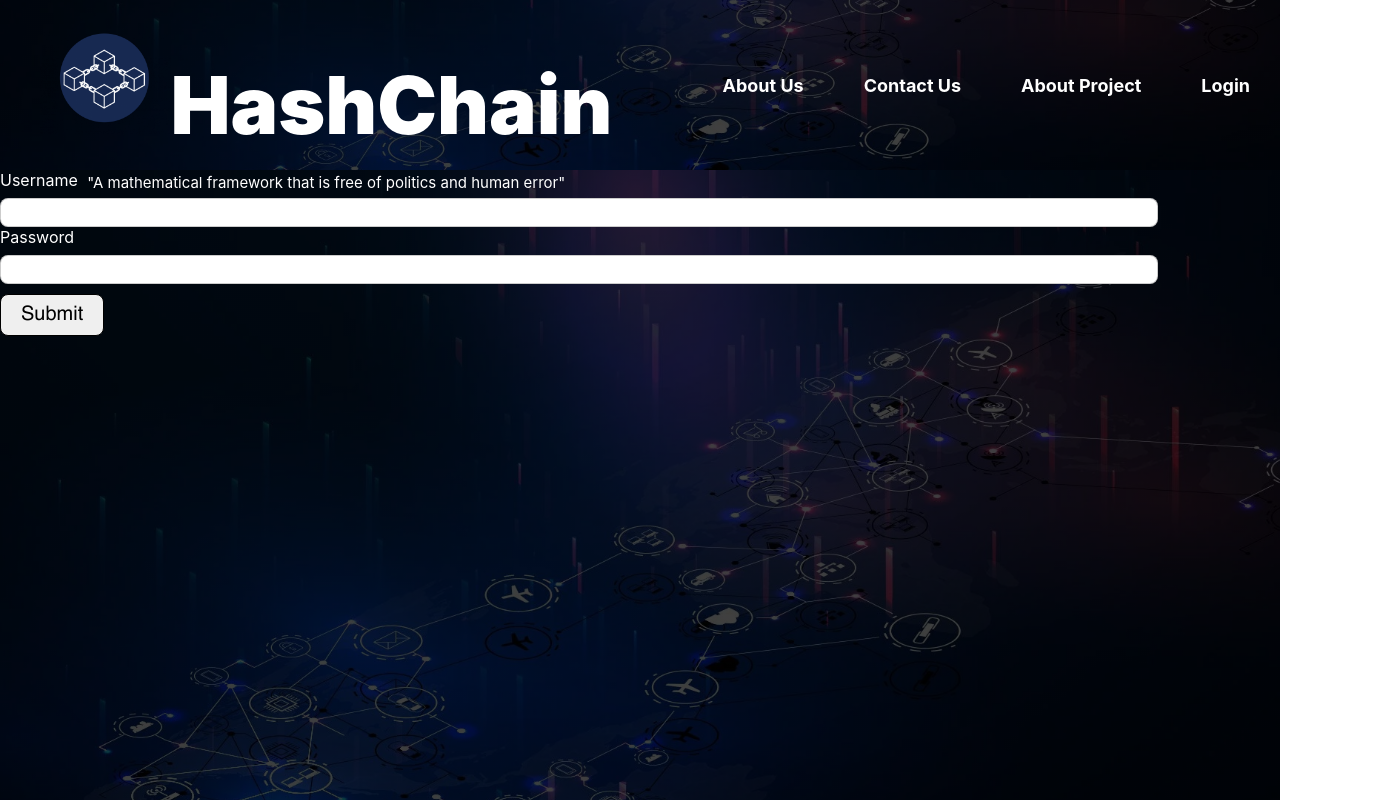
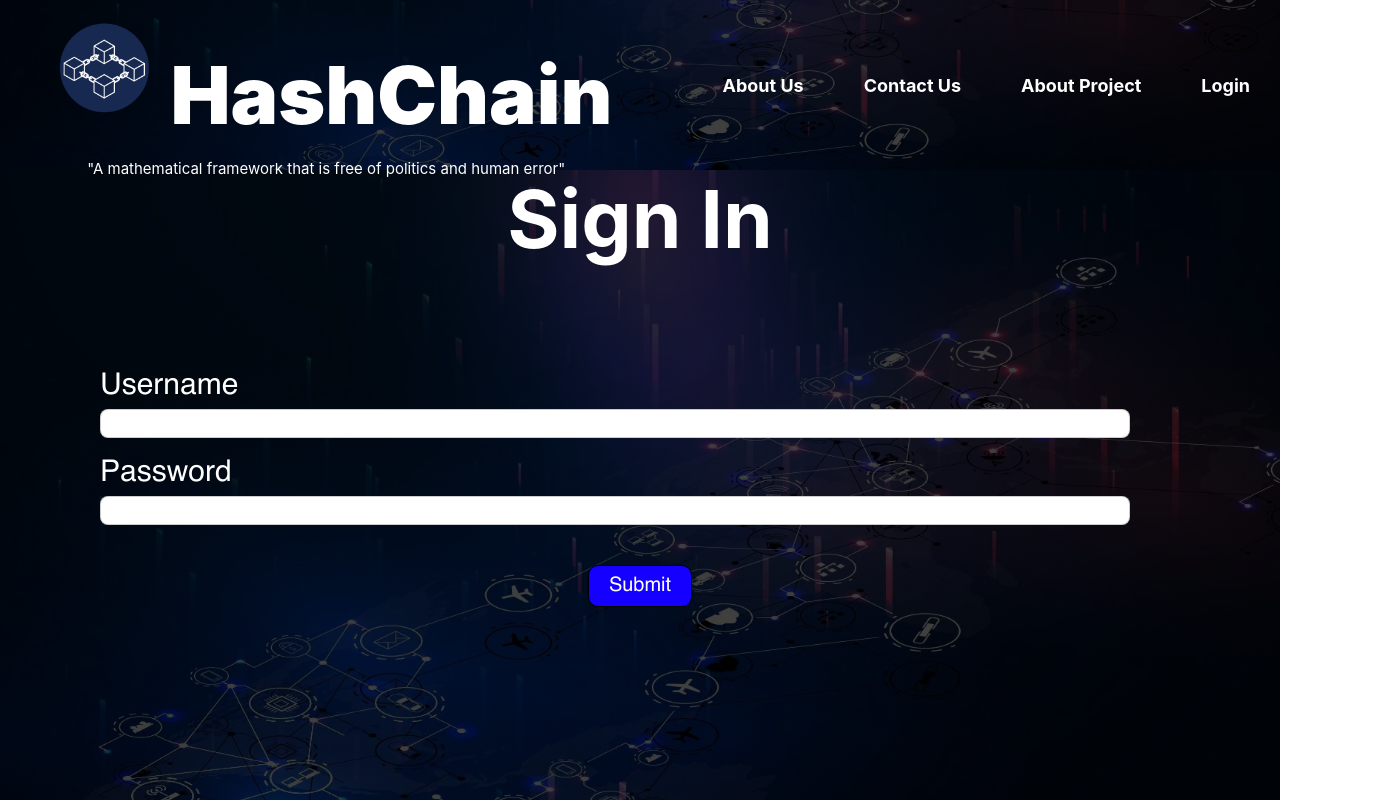
Before and after one commit to CosmoProgrammer/HashChain, a React (Create React App) app in the folder main_app/: page / in a window 1280 px wide. Shown: the top 800 px of the page, 1380 px wide, since content can reach past the window. Built offline with nearby package versions, Linux system fonts and the light colour scheme.

Commit message:
css done except contacts

```diff
--- a/main_app/src/containers/login.js
+++ b/main_app/src/containers/login.js
@@ -31,6 +31,9 @@ function Login(){
     }
 return (<>
 <div className="home">
+<div className="Aboutinfo">
+      <h1>Sign In</h1>
+      </div>
   <div className="form">
     <form onSubmit={HandleOnSubmit}>
       <div className="input-container">
@@ -39,7 +42,7 @@ return (<>
           onChange={(u)=>setUsername(u.target.value)} required/>
 
       </div>
-      <div className="input-container">
+      <div className="password-container">
           <label>Password</label>
           <input type="password" name="password"
           onChange={(p)=>setPassword(p.target.value)} required/>
--- a/main_app/src/styles/home.css
+++ b/main_app/src/styles/home.css
@@ -63,7 +63,7 @@
     height: 5px;
     width: 0%;
     background-color: rgb(176, 176, 255);
-    transition: 0.5s;
+    transition: 0.35s all ease-in-out;
     position: absolute;
     left: 0;
     bottom: -5px;
@@ -94,7 +94,7 @@
     color: #fff;
     border-radius: 30px;
     text-decoration: none;
-    transition: 0.5s;
+    transition: 0.35s all ease-in-out;
   }
 
   .search-button:hover,
@@ -109,30 +109,6 @@
     position: relative;
     bottom: 0px;
   }
-  a.Contact{
-    background-color: white;
-    width: 100px;
-    height: 100px;
-    border-radius: 100%;
-    margin:20px;
-    border: #fff solid 2px;
-    position: relative;
-    overflow: hidden;
-
-  }
-  a.Contact::before{
-    content: '';
-    background-color: #1500ff;
-    width: 100%;
-    height: 100%;
-    position: absolute;
-    top: 100%;
-    transition: 0.5s all ease-in-out;
-  }
-  a.Contact:hover::before{
-    top: 0;
-  }
-
   .Aboutinfo{
     text-align: center;
     position: relative;
--- a/main_app/src/styles/style.css
+++ b/main_app/src/styles/style.css
@@ -1,43 +1,62 @@
+@font-face {
+  font-family: newfont1;
+  src: url(../styles/Helvetica.ttf);
+}
+
 input[type="text"],
 input[type="password"] {
-  width: 90%;
+  width: 80%;
   height: 25px;
   border: 1px solid rgba(0, 0, 0, 0.2);
   border-radius: 8px;
-  align-items: center;
   position: relative;
-  text-align: center;
+}
+.input-container,
+.password-container {
+  display: flex;
+  flex-direction: column;
+  gap: 8px;
+  position: relative;
+  bottom: -50px;
+  left: 100px;
+}
+
+.password-container{
+  bottom: -70px;
+}
+
+.input-container label,
+.password-container label{
+  font-family: newfont1;
+  font-size: 30px;
+  font: bold;
 }
 
 input[type="submit"] {
+  background-color: #1500ff;
   margin-top: 10px;
   cursor: pointer;
   font-size: 20px;
   border: 1px solid #000000;
-  color: rgb(0, 0, 0);
+  color: rgb(255, 255, 255);
   padding: 10px 20px;
-  border-radius: 8px;
+  border-radius: 10px;
   font-family: newfont1;
   position: relative;
+  bottom: -100px;
+  transition: 0.5s all ease-in-out;
 }
 
 input[type="submit"]:hover {
-  background-color: rgb(0, 0, 0);
-  color: rgb(255, 255, 255);
+  background-color:transparent;
   border: rgb(0, 0, 0);
   font-family: newfont1;
   position: relative;
 }
 
-.button-container {
-  display: flex;
-  align-items: center;
-  width: auto;
-  height: auto;
-  border-radius: 8px;
-  bottom: -60px;
+.button-container{
+  text-align: center;
 }
-
 
 
 .error {
@@ -45,18 +64,6 @@ input[type="submit"]:hover {
   font-size: 12px;
 }
 
-.title {
-  font-size: 40px;
-  margin-bottom: 20px;
-  text-align: center;
-}
-
-.input-container {
-  display: flex;
-  flex-direction: column;
-  gap: 8px;
-  position: relative;
-}
 body {
   margin: 0;
   font-family: -apple-system, BlinkMacSystemFont, 'Segoe UI', 'Roboto', 'Oxygen',
```
